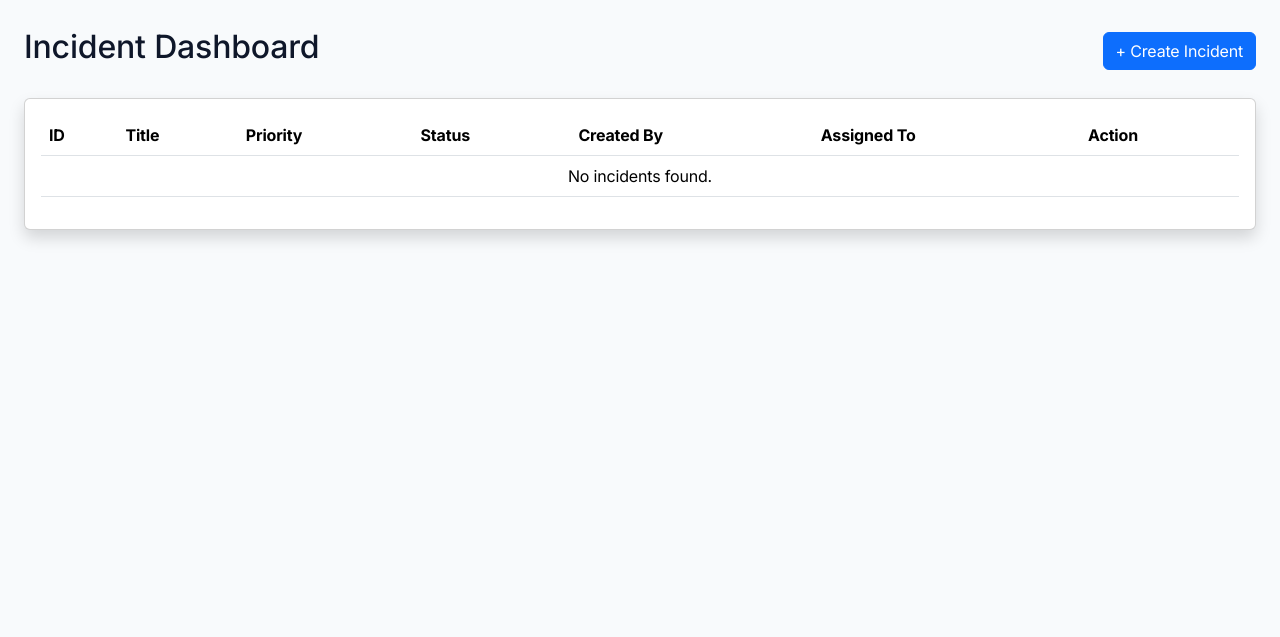
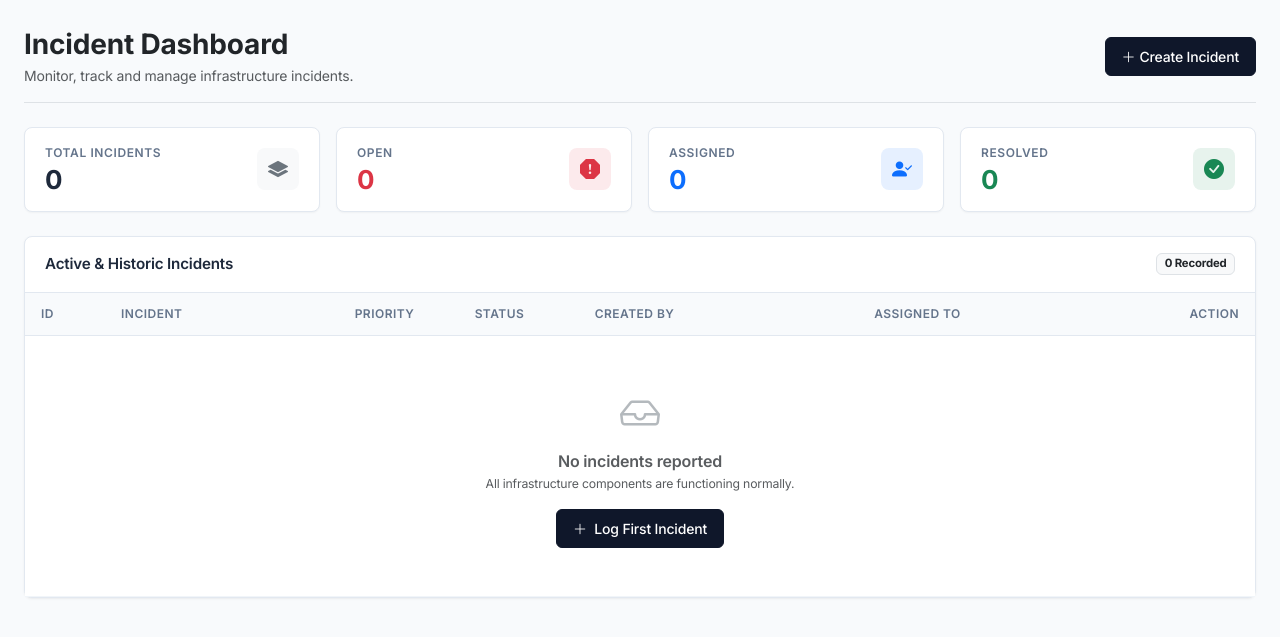
Before and after one commit to Adityachandkaushik/incident-management-system, a Flask app: page /dashboard in a window 1280 px wide. Shown: the part 56-693 px from the top of the page. Run offline with Flask 3, Linux system fonts and the light colour scheme; the visitor is signed in with stand-in values (Sample User, id 1); data comes from the database, SQL or seed files in the repository; data that the repository does not hold is empty.

Commit message:
enhance dashboard UI

```diff
--- a/templates/dashboard.html
+++ b/templates/dashboard.html
@@ -1,154 +1,172 @@
 {% extends "base.html" %}
 
-{% block title %}Dashboard{% endblock %}
+{% block title %}Incident Dashboard - OpsIncident{% endblock %}
 
 {% block content %}
-
-<div class="d-flex justify-content-between align-items-center mb-4">
-
-    <h2>Incident Dashboard</h2>
-
-    <a
-        href="{{ url_for('incidents.create_incident') }}"
-        class="btn btn-primary">
-        + Create Incident
-    </a>
-
+<!-- Dashboard Header -->
+<div class="d-flex flex-column flex-md-row justify-content-between align-items-start align-items-md-center pb-3 mb-4 border-bottom gap-2">
+    <div>
+        <h1 class="h3 fw-bold mb-1 text-dark">Incident Dashboard</h1>
+        <p class="text-muted small mb-0">Monitor, track and manage infrastructure incidents.</p>
+    </div>
+    <div>
+        <a href="{{ url_for('incidents.create_incident') }}" class="btn btn-ops-primary d-inline-flex align-items-center">
+            <i class="bi bi-plus-lg me-1"></i> Create Incident
+        </a>
+    </div>
 </div>
 
-
-<div class="card shadow">
-
-    <div class="card-body">
-
-        <div class="table-responsive">
-
-            <table class="table table-hover">
-
-                <thead>
-
-                    <tr>
-
-                        <th>ID</th>
-                        <th>Title</th>
-                        <th>Priority</th>
-                        <th>Status</th>
-                        <th>Created By</th>
-                        <th>Assigned To</th>
-                        <th>Action</th>
-
-                    </tr>
-
-                </thead>
-
-
-                <tbody>
-
-                    {% for incident in incidents %}
-
-                    <tr>
-
-                        <td>
-                            #{{ incident["id"] }}
-                        </td>
-
-                        <td>
-                            {{ incident["title"] }}
-                        </td>
-
-                        <td>
-
-                            {% if incident["priority"] == "Critical" %}
-                                <span class="badge bg-danger">
-                                    Critical
-                                </span>
-
-                            {% elif incident["priority"] == "High" %}
-                                <span class="badge bg-warning text-dark">
-                                    High
-                                </span>
-
-                            {% else %}
-                                <span class="badge bg-secondary">
-                                    {{ incident["priority"] }}
-                                </span>
-                            {% endif %}
-
-                        </td>
-
-
-                        <td>
-
-                            {% if incident["status"] == "Resolved" %}
-
-                                <span class="badge bg-success">
-                                    Resolved
-                                </span>
-
-                            {% elif incident["status"] == "Assigned" %}
-
-                                <span class="badge bg-info">
-                                    Assigned
-                                </span>
-
-                            {% else %}
-
-                                <span class="badge bg-danger">
-                                    Open
-                                </span>
-
-                            {% endif %}
-
-                        </td>
-
-
-                        <td>
-                            {{ incident["creator_name"] or "-" }}
-                        </td>
-
-
-                        <td>
-                            {{ incident["assignee_name"] or "Unassigned" }}
-                        </td>
-
-
-                        <td>
-
-                            <a
-                                href="{{ url_for(
-                                    'incidents.incident_detail',
-                                    incident_id=incident['id']
-                                ) }}"
-                                class="btn btn-sm btn-outline-primary">
-                                View
-                            </a>
-
-                        </td>
-
-                    </tr>
-
-                    {% else %}
-
-                    <tr>
-
-                        <td
-                            colspan="7"
-                            class="text-center">
-                            No incidents found.
-                        </td>
-
-                    </tr>
-
-                    {% endfor %}
-
-                </tbody>
-
-            </table>
-
+<!-- Key Performance & Triage Summary Cards -->
+<div class="row g-3 mb-4">
+    <div class="col-6 col-md-3">
+        <div class="stat-card">
+            <div>
+                <div class="stat-label">Total Incidents</div>
+                <div class="stat-value">{{ incidents|length }}</div>
+            </div>
+            <div class="stat-icon-wrapper bg-light text-secondary">
+                <i class="bi bi-layers-fill"></i>
+            </div>
         </div>
-
     </div>
-
+    <div class="col-6 col-md-3">
+        <div class="stat-card">
+            <div>
+                <div class="stat-label">Open</div>
+                <div class="stat-value text-danger">
+                    {{ incidents|selectattr('status', 'equalto', 'Open')|list|length }}
+                </div>
+            </div>
+            <div class="stat-icon-wrapper bg-danger bg-opacity-10 text-danger">
+                <i class="bi bi-exclamation-octagon-fill"></i>
+            </div>
+        </div>
+    </div>
+    <div class="col-6 col-md-3">
+        <div class="stat-card">
+            <div>
+                <div class="stat-label">Assigned</div>
+                <div class="stat-value text-primary">
+                    {{ incidents|selectattr('status', 'equalto', 'Assigned')|list|length }}
+                </div>
+            </div>
+            <div class="stat-icon-wrapper bg-primary bg-opacity-10 text-primary">
+                <i class="bi bi-person-check-fill"></i>
+            </div>
+        </div>
+    </div>
+    <div class="col-6 col-md-3">
+        <div class="stat-card">
+            <div>
+                <div class="stat-label">Resolved</div>
+                <div class="stat-value text-success">
+                    {{ incidents|selectattr('status', 'equalto', 'Resolved')|list|length }}
+                </div>
+            </div>
+            <div class="stat-icon-wrapper bg-success bg-opacity-10 text-success">
+                <i class="bi bi-check-circle-fill"></i>
+            </div>
+        </div>
+    </div>
 </div>
 
+<!-- Main Incidents Table Card -->
+<div class="ops-card">
+    <div class="ops-card-header d-flex justify-content-between align-items-center">
+        <span>Active & Historic Incidents</span>
+        <span class="badge bg-light text-dark border">{{ incidents|length }} Recorded</span>
+    </div>
+    <div class="table-responsive">
+        <table class="table ops-table align-middle">
+            <thead>
+                <tr>
+                    <th scope="col" style="width: 80px;">ID</th>
+                    <th scope="col">Incident</th>
+                    <th scope="col" style="width: 120px;">Priority</th>
+                    <th scope="col" style="width: 120px;">Status</th>
+                    <th scope="col">Created By</th>
+                    <th scope="col">Assigned To</th>
+                    <th scope="col" class="text-end" style="width: 100px;">Action</th>
+                </tr>
+            </thead>
+            <tbody>
+                {% for incident in incidents %}
+                <tr>
+                    <td>
+                        <span class="code-id">#{{ incident['id'] }}</span>
+                    </td>
+                    <td>
+                        <div class="fw-semibold text-dark">{{ incident['title'] }}</div>
+                        {% if incident['description'] %}
+                        <div class="text-muted small text-truncate" style="max-width: 320px;">
+                            {{ incident['description'] }}
+                        </div>
+                        {% endif %}
+                    </td>
+                    <td>
+                        {% if incident['priority']|lower == 'critical' %}
+                            <span class="badge badge-priority badge-priority-critical">Critical</span>
+                        {% elif incident['priority']|lower == 'high' %}
+                            <span class="badge badge-priority badge-priority-high">High</span>
+                        {% elif incident['priority']|lower == 'medium' %}
+                            <span class="badge badge-priority badge-priority-medium">Medium</span>
+                        {% else %}
+                            <span class="badge badge-priority badge-priority-low">{{ incident['priority'] }}</span>
+                        {% endif %}
+                    </td>
+                    <td>
+                        {% if incident['status']|lower == 'open' %}
+                            <span class="badge badge-status badge-status-open">
+                                <i class="bi bi-circle-fill" style="font-size: 6px;"></i> Open
+                            </span>
+                        {% elif incident['status']|lower == 'assigned' %}
+                            <span class="badge badge-status badge-status-assigned">
+                                <i class="bi bi-person-fill"></i> Assigned
+                            </span>
+                        {% elif incident['status']|lower == 'resolved' %}
+                            <span class="badge badge-status badge-status-resolved">
+                                <i class="bi bi-check-lg"></i> Resolved
+                            </span>
+                        {% else %}
+                            <span class="badge bg-light text-dark border">{{ incident['status'] }}</span>
+                        {% endif %}
+                    </td>
+                    <td>
+                        <span class="user-tag">
+                            <i class="bi bi-person text-secondary"></i> {{ incident['creator_name'] if incident['creator_name'] else 'System' }}
+                        </span>
+                    </td>
+                    <td>
+                        {% if incident['assignee_name'] %}
+                            <span class="user-tag fw-medium text-dark">
+                                <i class="bi bi-person-check text-primary"></i> {{ incident['assignee_name'] }}
+                            </span>
+                        {% else %}
+                            <span class="text-muted small fst-italic">Unassigned</span>
+                        {% endif %}
+                    </td>
+                    <td class="text-end">
+                        <a href="{{ url_for('incidents.incident_detail', incident_id=incident['id']) }}" class="btn btn-sm btn-ops-outline py-1 px-2">
+                            View <i class="bi bi-chevron-right ms-1"></i>
+                        </a>
+                    </td>
+                </tr>
+                {% else %}
+                <tr>
+                    <td colspan="7" class="text-center py-5">
+                        <div class="text-muted">
+                            <i class="bi bi-inbox fs-1 d-block mb-2 text-secondary opacity-50"></i>
+                            <h6 class="fw-semibold mb-1">No incidents reported</h6>
+                            <p class="small mb-3">All infrastructure components are functioning normally.</p>
+                            <a href="{{ url_for('incidents.create_incident') }}" class="btn btn-sm btn-ops-primary">
+                                <i class="bi bi-plus-lg me-1"></i> Log First Incident
+                            </a>
+                        </div>
+                    </td>
+                </tr>
+                {% endfor %}
+            </tbody>
+        </table>
+    </div>
+</div>
 {% endblock %}
```
